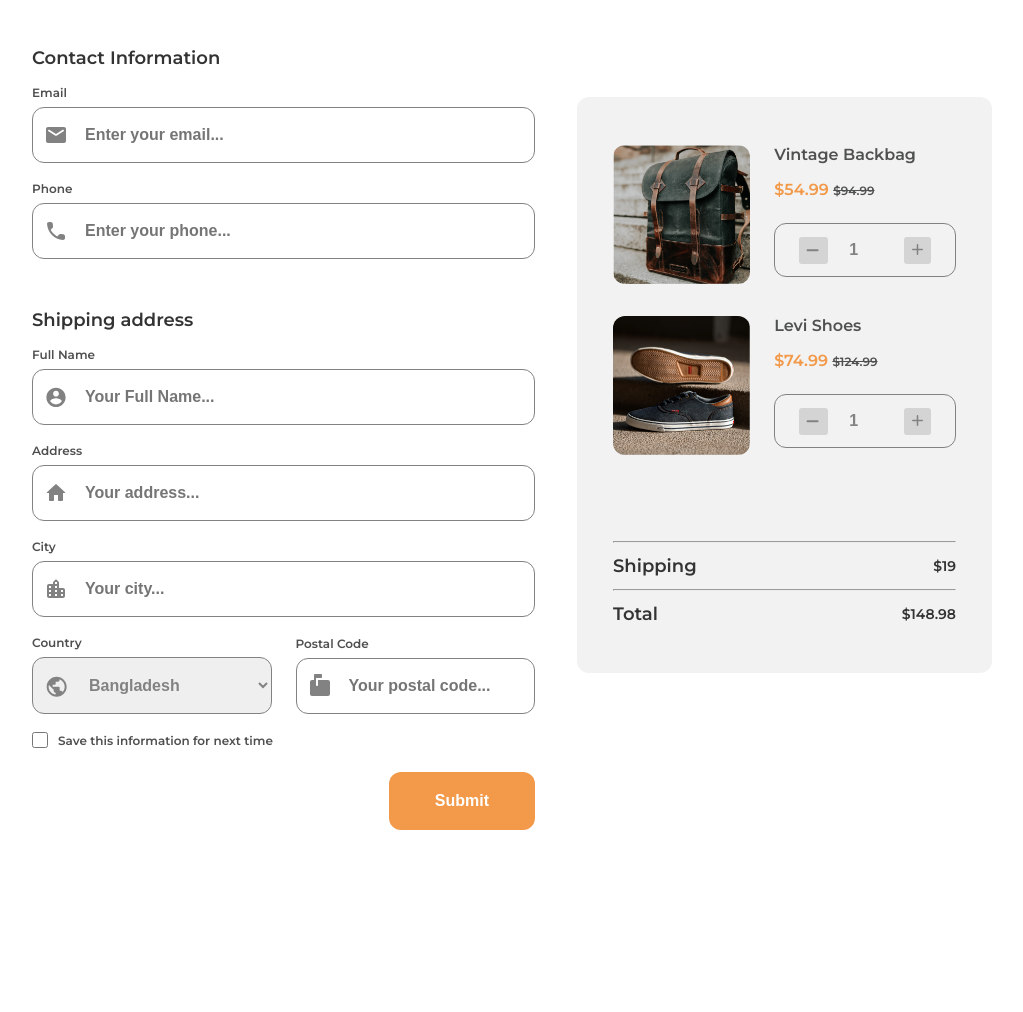
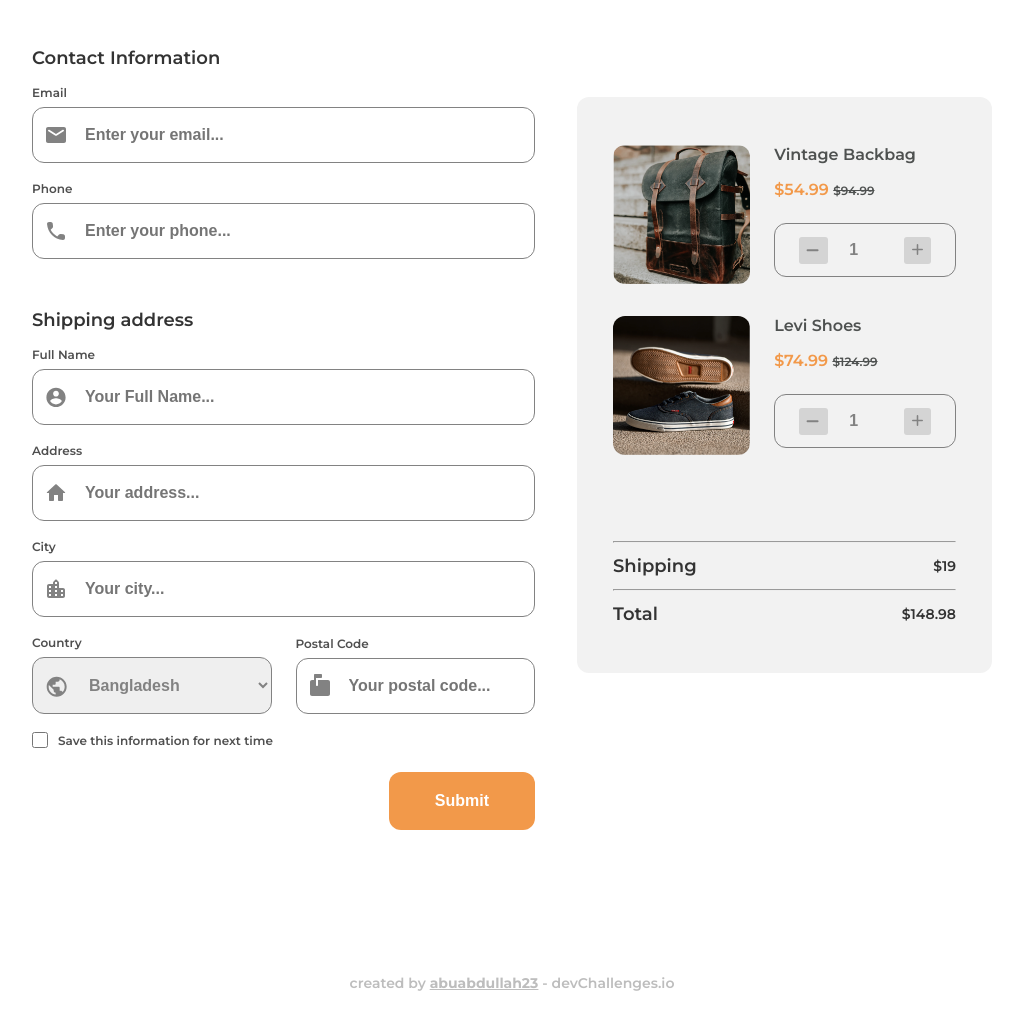
Before and after one commit to abuabdullah23/dev-challenge-06-checkout-page, a plain HTML site: page index.html in a window 1280 px wide. Shown: the part 87-1099 px from the top of the page, without its empty margins (128-1151 px from the left). Before the commit the page ends 941 px from the top, so only its background shows below. Drawn offline with Linux system fonts and the light colour scheme.

Commit message:
Footer Added

```diff
--- a/index.html
+++ b/index.html
@@ -130,7 +130,12 @@
     </div>
   </section>
 
-
+  <!-- Footer Section -->
+  <footer>
+    <p>created by <b style="
+  font-weight: 700;
+      text-decoration-line: underline;">abuabdullah23</b> - devChallenges.io</p>
+  </footer>
 
   <script src="./js/form.js"></script>
 </body>
--- a/style/style.css
+++ b/style/style.css
@@ -251,6 +251,19 @@ select {
     line-height: normal;
 }
 
+/* footer section */
+footer {
+    font-family: 'Montserrat', sans-serif;
+    text-align: center;
+    margin-top: 100px;
+    padding: 20px 5px;
+    color: #BDBDBD;
+    font-size: 14px;
+    font-style: normal;
+    font-weight: 500;
+    line-height: normal;
+}
+
 
 
 /* =============== Responsive =============== */
@@ -299,6 +312,11 @@ select {
     .cart-img {
         width: 45%;
         border-radius: 12px;
+    }
+
+    footer {
+        margin: 0 auto;
+        margin-top: 100px;
     }
 }
 
@@ -350,4 +368,9 @@ select {
         height: 164px;
         border-radius: 12px;
     }
+
+    footer {
+        margin: 0 auto;
+        margin-top: 100px;
+    }
 }
```
Also changed, not shown: images/demo/checkout-page.PNG (added).
